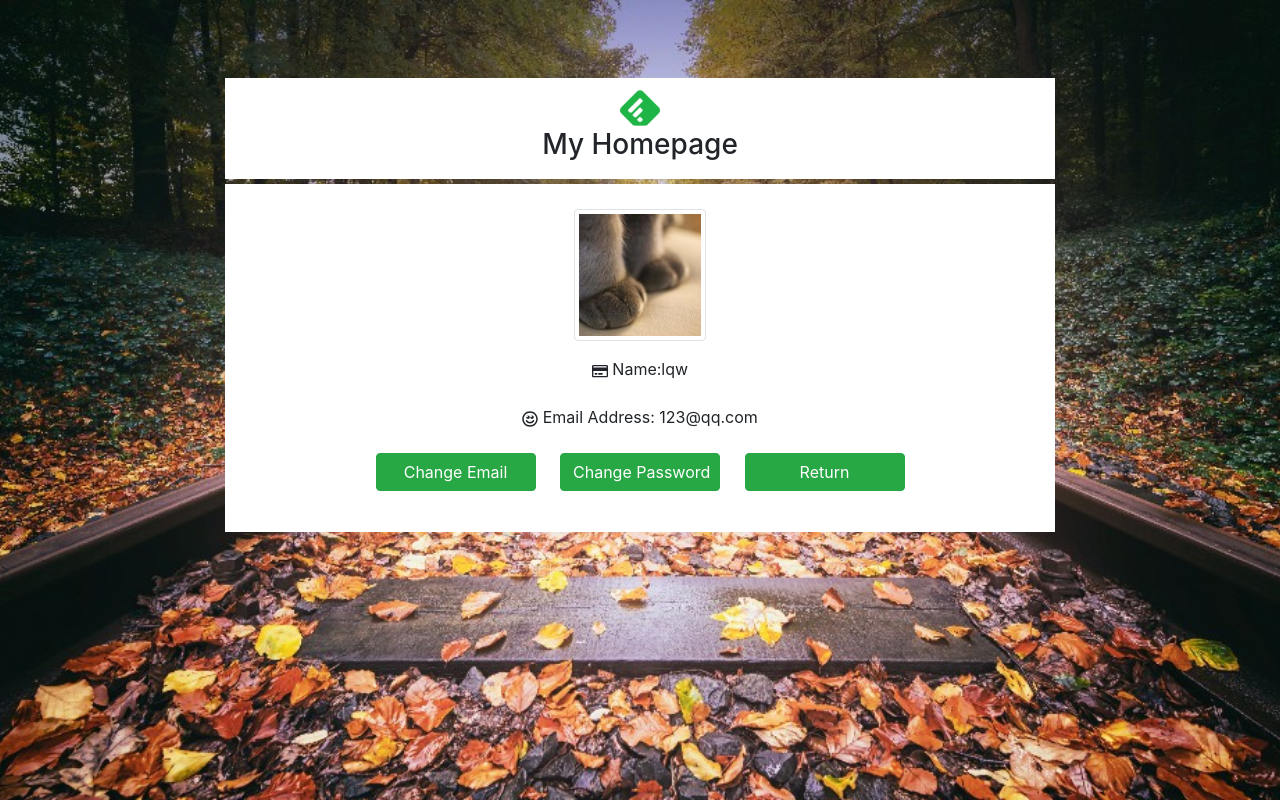
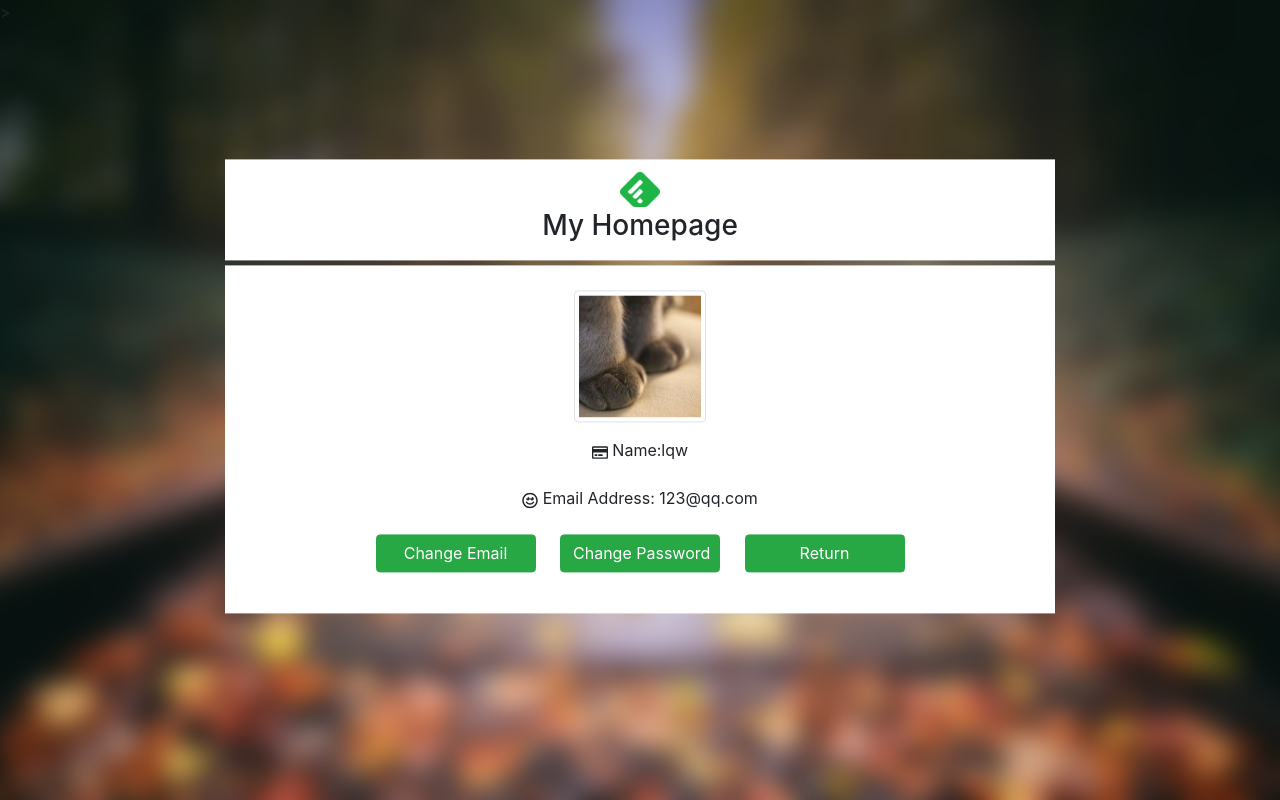
Before and after one commit to OldAAAA/Web_Final, a Django app: page /profile/ in a window 1280 px wide. Run offline with Django 3.2, Linux system fonts and the light colour scheme; a user stored in the database is signed in; some libraries are stand-ins or nearby versions.

Commit message:
聊天背景变为模糊

```diff
--- a/static/css/style_pro.css
+++ b/static/css/style_pro.css
@@ -1,5 +1,5 @@
 body {
-    background: #f5f5f5 url(../bg.jpg) no-repeat center;
+    background: #f5f5f5 url('../bg.png') no-repeat center;
     background-size: cover;
 }
 
@@ -12,6 +12,10 @@
     /*background-color: rgb(246, 248, 249);*/
     padding-bottom: 25px;
     width: 1000px;
+    position: absolute;
+    top: 45%;
+    left: 50%;
+    transform: translate(-50%,-50%);
 }
 
 .header img {
--- a/templates/main.html
+++ b/templates/main.html
@@ -27,7 +27,7 @@
         body {
             color: #4d4d4d;
             font: 14px/1.4em 'Helvetica Neue', Helvetica, 'Microsoft Yahei', Arial, sans-serif;
-            background: #f5f5f5 url('../static/bg.jpg') no-repeat center;
+            background: #f5f5f5 url('../static/bg.png') no-repeat center;
             background-size: cover;
             font-smoothing: antialiased;
         }
```
Also changed, not shown: static/bg.png (added).
